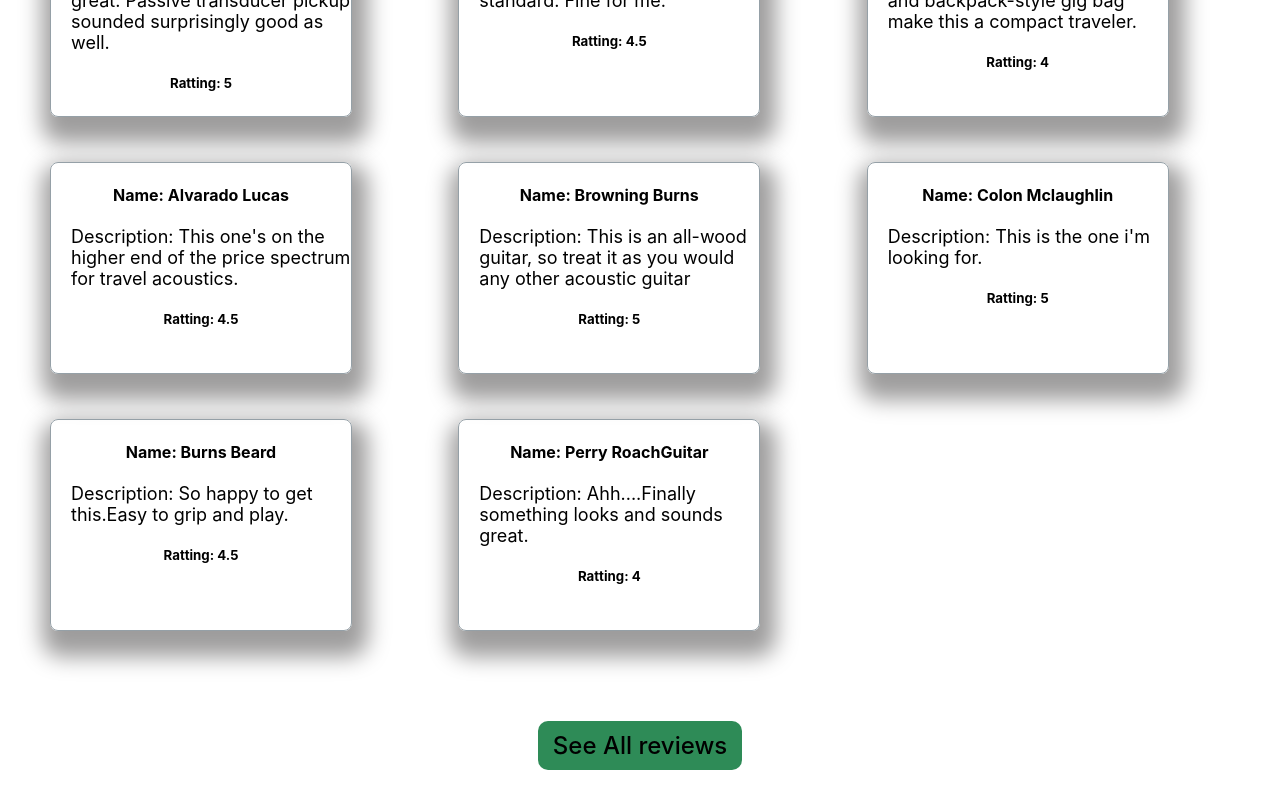
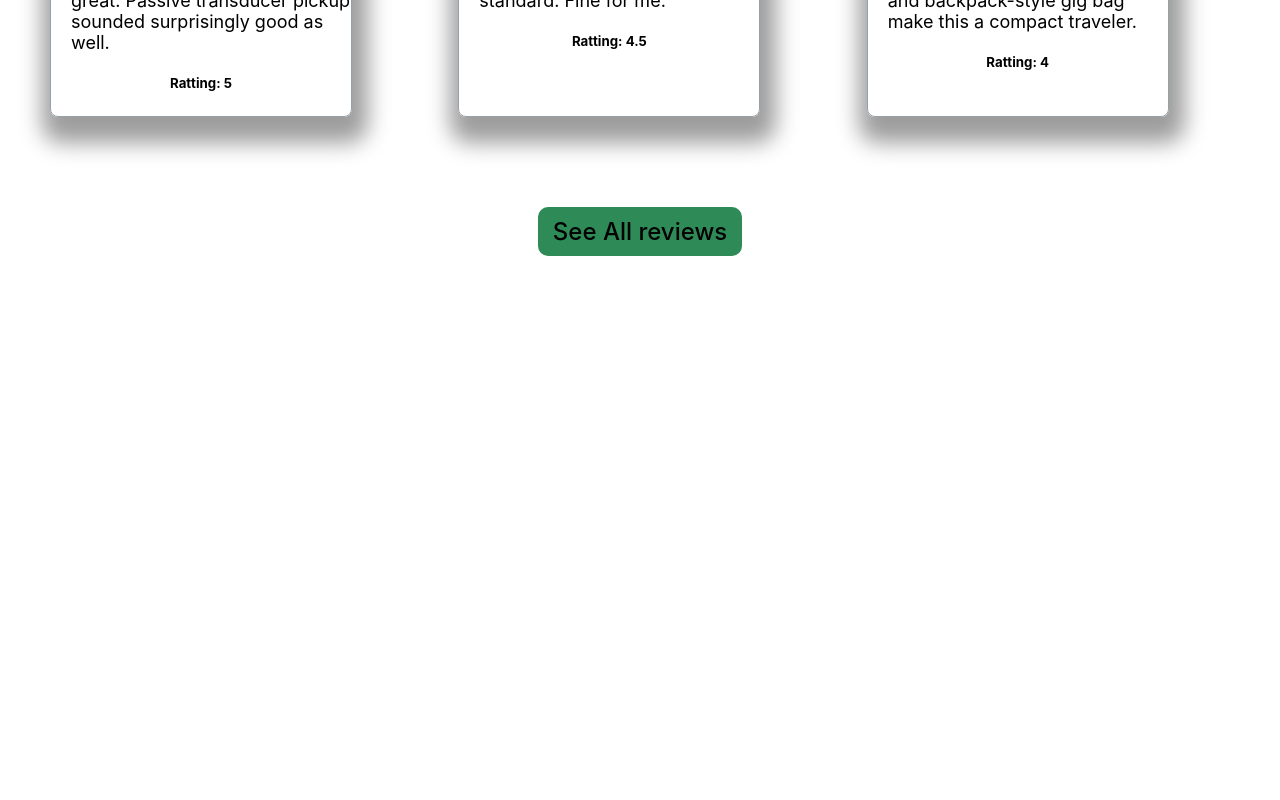
Before and after one commit to jrtanmoy/product-reviews-website, a React (Create React App) app: page / in a window 1280 px wide. Shown: the part 772-1572 px from the top of the page. After the commit the page ends 1058 px from the top, so only its background shows below. Built offline with nearby package versions, Linux system fonts and the light colour scheme.

Commit message:
slice added to home reviews

```diff
--- a/src/components/Blogs/Blogs.js
+++ b/src/components/Blogs/Blogs.js
@@ -10,7 +10,7 @@ const Blogs = () => {
             <h3>2)What is semantic tag? </h3>
             <p>Semantic এইচটিএমএল tag এমন যেগুলি আমাদের এবং browser কে তাদের অর্থ স্পষ্টভাবে বর্ণনা করে। (header, footer এবং article)-এর মতো tag গুলো Semantic হিসাবে বিবেচনা করা হয় কারণ তারা tag টির উদ্দেশ্য এবং তাদের ভিতরে থাকা বিষয়বস্তুর ধরন সঠিকভাবে বর্ণনা করে। অপরদিকে (div, span) ইত্যাদী tag গুলা স্পষ্টভাবে কোনো অর্থ প্রকাশ করে না। কিছু Semantic tag এর উদাহরণ হল
             article,aside,details,figcaption,figure,footer,header,main,mark </p>
-            <h3>Defference between Inline,Block or Inline-block</h3>
+            <h3>3) Defference between Inline,Block or Inline-block</h3>
             <p>
                 <span>
                     a)Inline: Displays an element as an inline element. Any height and width properties will have no effect. Here are a few elements that have a default inline property: span, a, img ....etc.
--- a/src/components/Home/Home.css
+++ b/src/components/Home/Home.css
@@ -49,7 +49,7 @@ p{
     text-decoration: none;
     color: black;
     background-color: seagreen;
-    /* margin:20px 6px ; */
+    margin:20px 6px ;
     padding: 10px 15px;
     border-radius: 10px;
 
--- a/src/components/Home/Home.js
+++ b/src/components/Home/Home.js
@@ -25,7 +25,7 @@ const Home = () => {
                 <h1 className='h1-title-style'>Customer Reviews(3)</h1>
                 <div className='review-card'>
                     {
-                        reviews.map(review =><Review
+                        reviews.slice(0,3).map(review =><Review
                             key={review.id}
                             review={review}
                         ></Review>)
```
